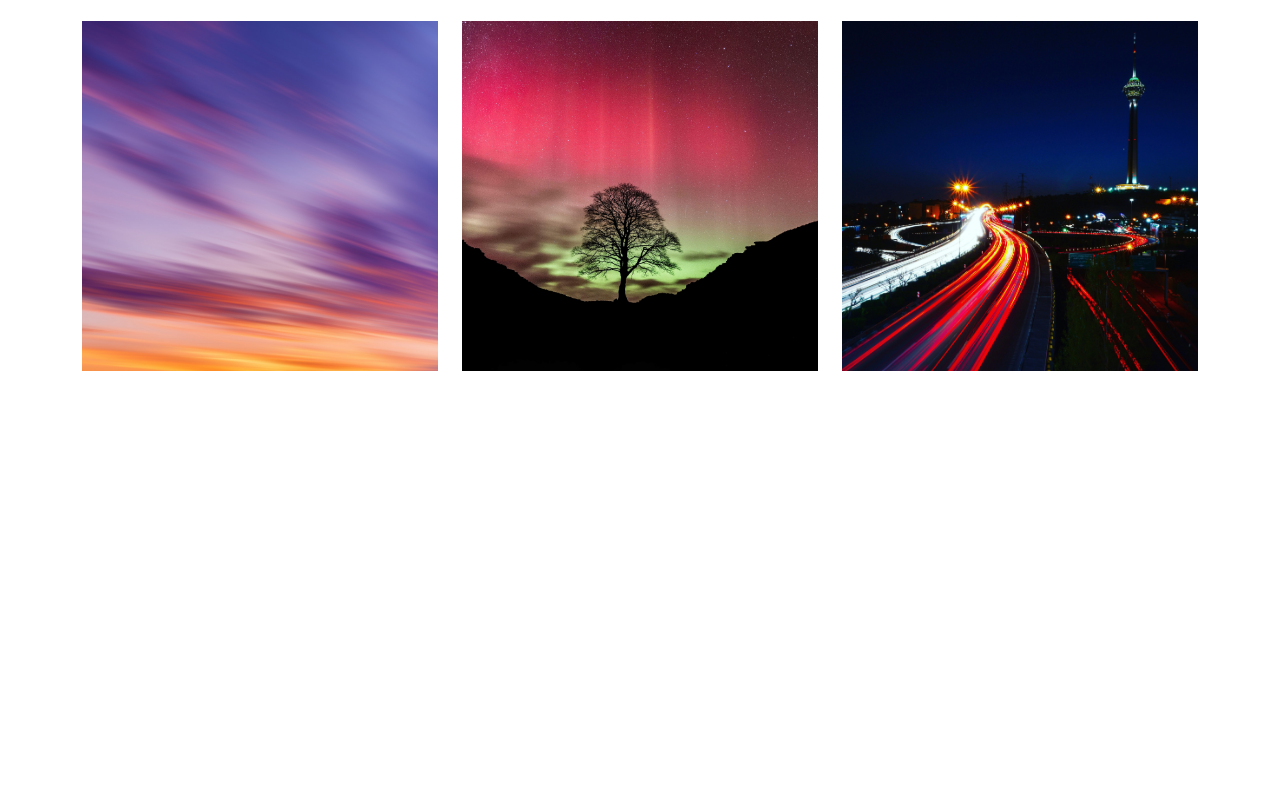
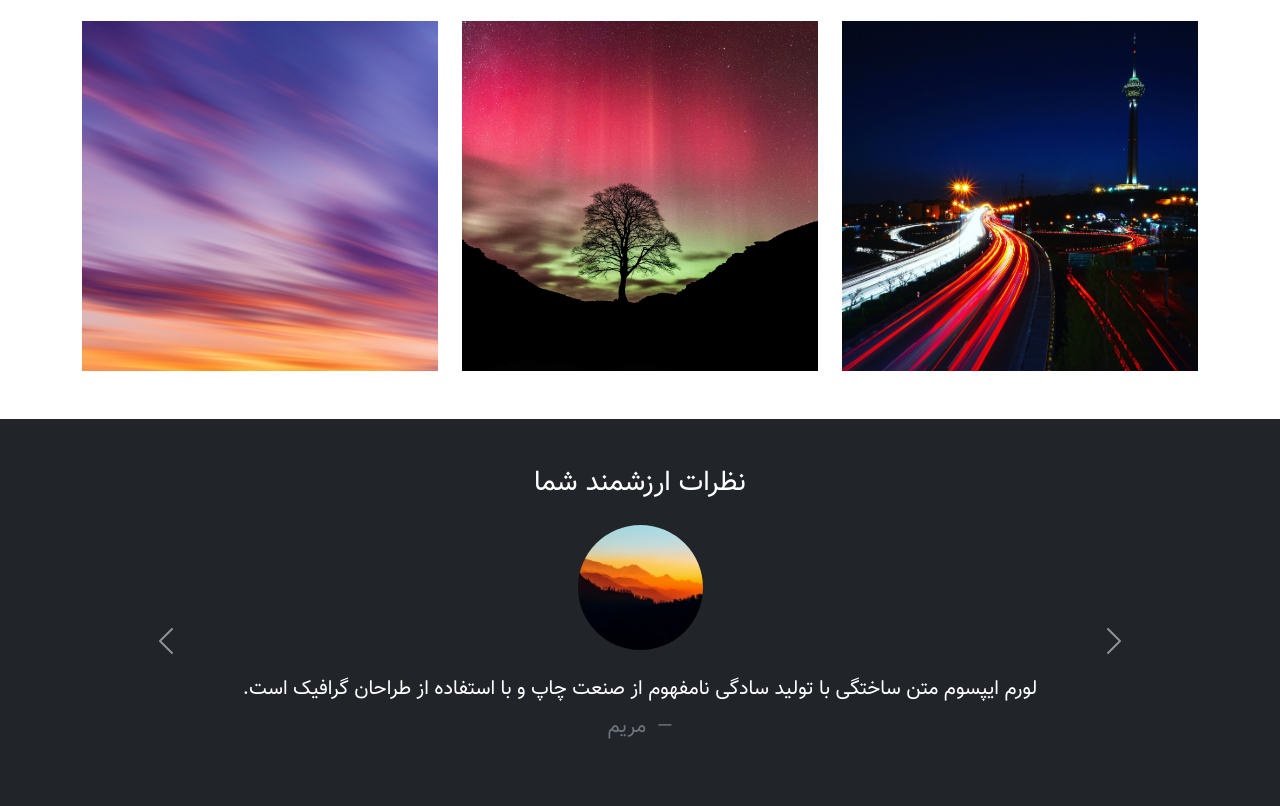
Before and after one commit to ali-gh-dev/bootstrap-3, a plain HTML site: page index.html in a window 1280 px wide. Shown: the part 2273-3079 px from the top of the page. Before the commit the page ends 2692 px from the top, so only its background shows below. Drawn offline with nearby package versions, Linux system fonts and the light colour scheme.

Commit message:
comments

```diff
--- a/css/main.css
+++ b/css/main.css
@@ -36,3 +36,9 @@ body {
     height: 80vh;
     object-fit: cover;
 }
+
+#comment-carousel img{
+    width: 125px;
+    height: 125px;
+    object-fit: cover;
+}
--- a/index.html
+++ b/index.html
@@ -303,9 +303,73 @@
     </div>
 </div>
 
+<!--  comments  -->
+<section class="bg-dark text-white text-center py-5">
+    <div class="container">
+        <div class="row">
+            <div class="col">
+                <h3 class="mb-4">نظرات ارزشمند شما</h3>
+                <div id="comment-carousel" class="carousel slide">
+                    <div class="carousel-inner">
+                        <div class="carousel-item active">
+                            <img src="./images/g-1.jpg" class="img-fluid rounded-circle mb-4" alt="carousel-img">
+                            <figure class="text-center">
+                                <blockquote class="blockquote mb-4">
+                                    <p>
+                                        لورم ایپسوم متن ساختگی با تولید سادگی نامفهوم از صنعت چاپ و با استفاده از طراحان
+                                        گرافیک است.
+                                    </p>
+                                </blockquote>
+                                <figcaption class="blockquote-footer fs-5">
+                                    مریم
+                                </figcaption>
+                            </figure>
+                        </div>
+                        <div class="carousel-item">
+                            <img src="./images/g-2.jpg" class="img-fluid rounded-circle mb-4" alt="carousel-img">
+                            <figure class="text-center">
+                                <blockquote class="blockquote mb-4">
+                                    <p>
+                                        لورم ایپسوم متن ساختگی با تولید سادگی نامفهوم از صنعت چاپ و با استفاده از طراحان
+                                        گرافیک است.
+                                    </p>
+                                </blockquote>
+                                <figcaption class="blockquote-footer fs-5">
+                                    احسان
+                                </figcaption>
+                            </figure>
+                        </div>
+                        <div class="carousel-item">
+                            <img src="./images/g-3.jpg" class="img-fluid rounded-circle mb-4" alt="carousel-img">
+                            <figure class="text-center">
+                                <blockquote class="blockquote mb-4">
+                                    <p>
+                                        لورم ایپسوم متن ساختگی با تولید سادگی نامفهوم از صنعت چاپ و با استفاده از طراحان
+                                        گرافیک است.
+                                    </p>
+                                </blockquote>
+                                <figcaption class="blockquote-footer fs-5">
+                                    پروانه
+                                </figcaption>
+                            </figure>
+                        </div>
+                    </div>
+                    <button class="carousel-control-prev" type="button" data-bs-target="#comment-carousel"
+                            data-bs-slide="prev">
+                        <span class="carousel-control-prev-icon" aria-hidden="true"></span>
+                        <span class="visually-hidden">Previous</span>
+                    </button>
+                    <button class="carousel-control-next" type="button" data-bs-target="#comment-carousel"
+                            data-bs-slide="next">
+                        <span class="carousel-control-next-icon" aria-hidden="true"></span>
+                        <span class="visually-hidden">Next</span>
+                    </button>
+                </div>
 
-
-
+            </div>
+        </div>
+    </div>
+</section>
 
 
 <!--  bootstrap js  -->
```
